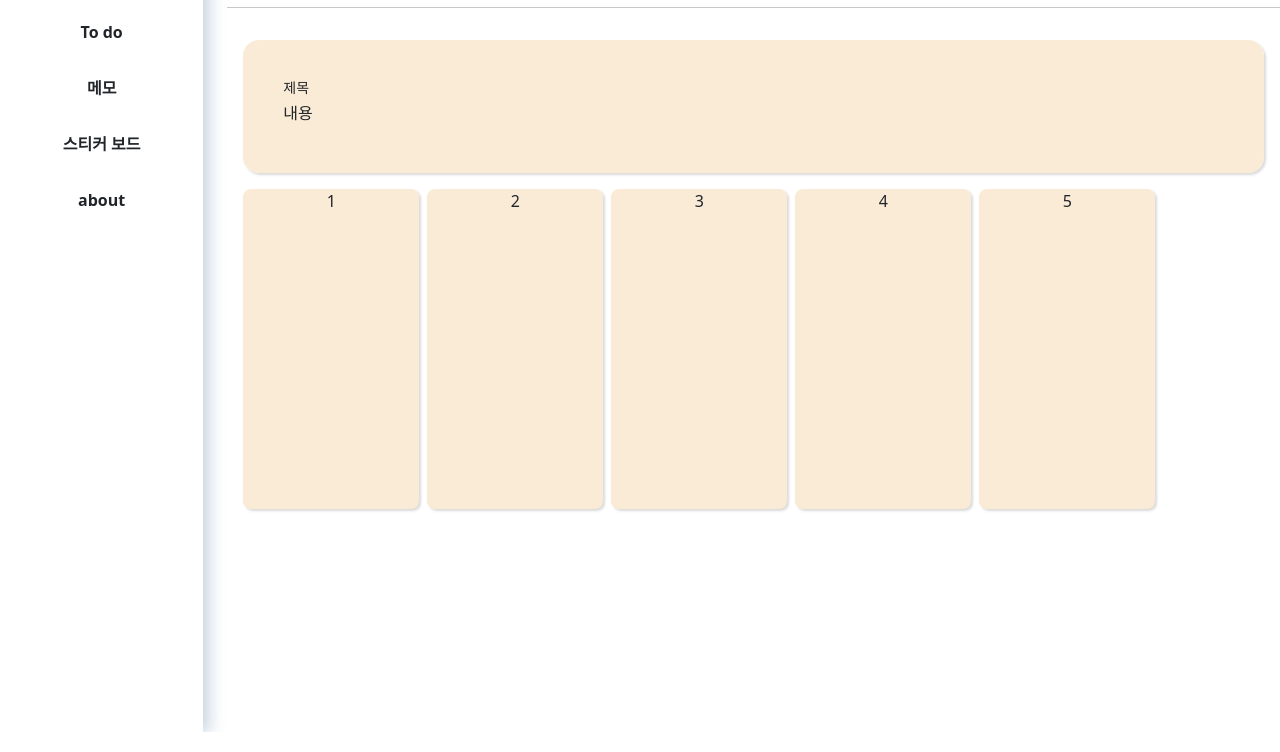
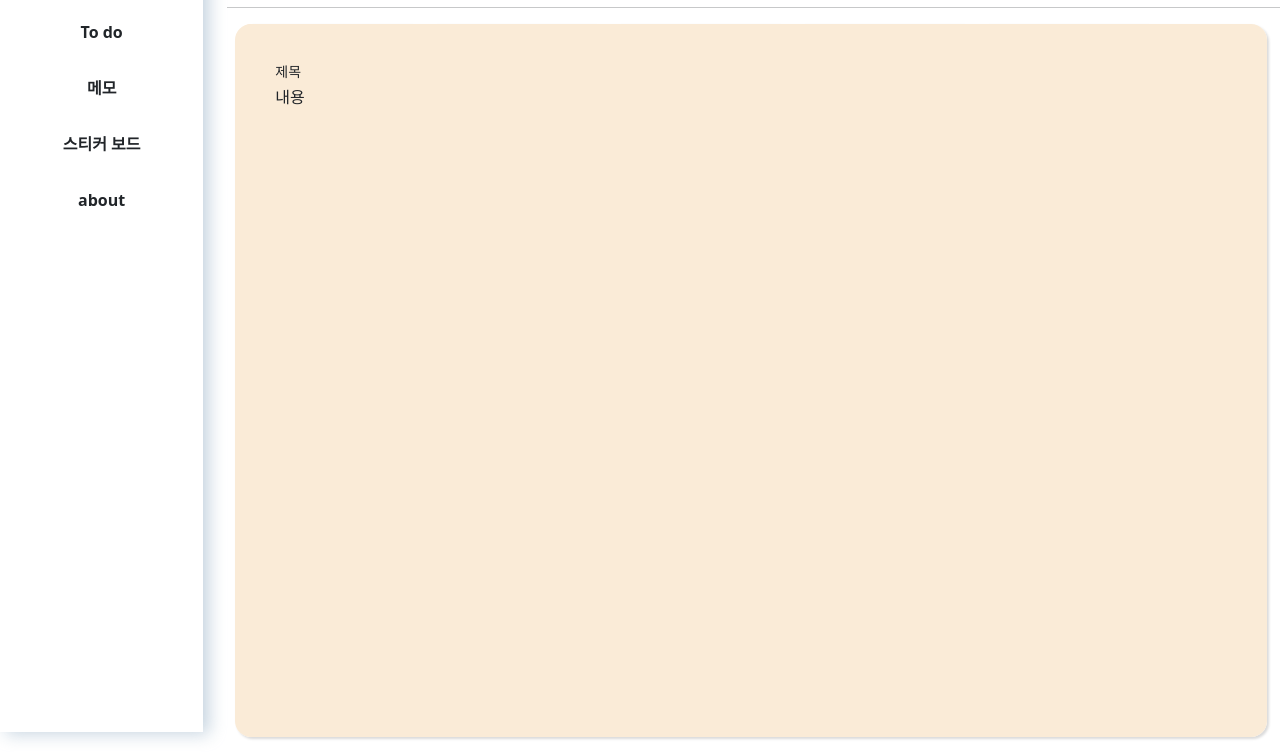
Before and after one commit to RDDcat/TodoNodeJS, a website: page todo/public/board.html in a window 1280 px wide. Shown: the part 68-820 px from the top of the page. Drawn offline with nearby package versions, Linux system fonts and the light colour scheme.

Commit message:
[UPDATE] 모달 CSS 업데이트

```diff
--- a/todo/public/css/board.css
+++ b/todo/public/css/board.css
@@ -12,15 +12,24 @@
     box-shadow: rgba(0, 0, 0, 0.15) 1.95px 1.95px 2.6px;
 }
 
+.content-body{
+    position: relative;
+}
+
+.modal-memo{
+    width: 98%;
+    height: 98%;
+    position: absolute;
+    box-shadow: rgba(0, 0, 0, 0.15) 1.95px 1.95px 2.6px;
+    border-radius: 2rem;
+    margin-right: 1rem;
+    margin-left: 1rem;
+}
+
 .modal-memo-content{
     width: 100%;
+    height: 100%;
     background-color: antiquewhite;
     padding: 5rem;
     border-radius: 2rem;
 }
-
-.modal-memo{
-    box-shadow: rgba(0, 0, 0, 0.15) 1.95px 1.95px 2.6px;
-    margin: 2rem;
-    border-radius: 2rem;
-}
--- a/todo/public/css/index.css
+++ b/todo/public/css/index.css
@@ -5,6 +5,7 @@ html{
 .content{
     display: flex;
     flex-direction: column;
+    height: 100%;
     margin-top: 2.5rem;
     padding-left: 1.5rem;
 }
@@ -17,6 +18,7 @@ html{
 .content-body{
     display: flex;
     flex-direction: column;
+    height: 100%;
     margin-top: 1rem;
     font-size: 2rem;
 }
```
Also changed, not shown: todo/public/board.html (+1 -0 lines).
